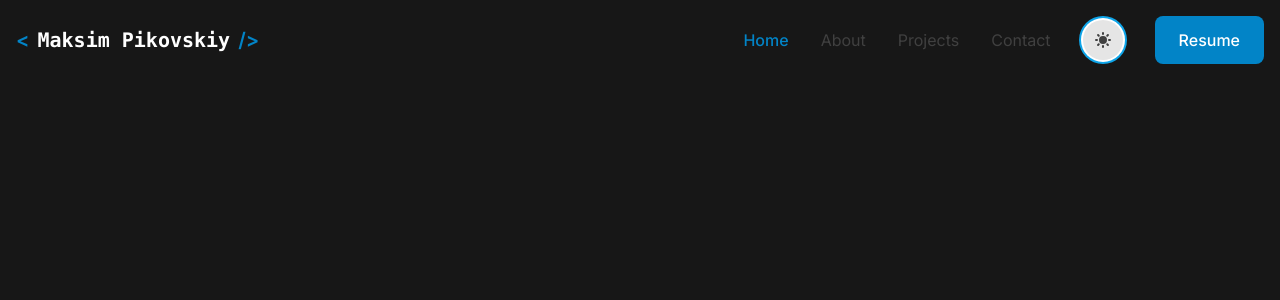
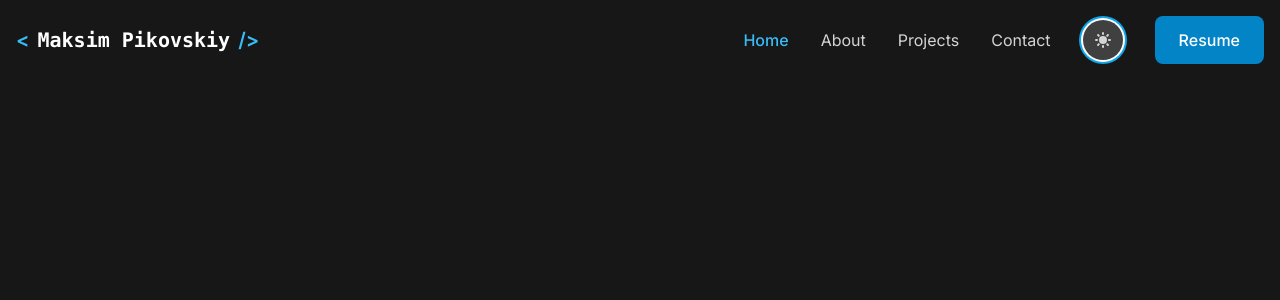
Before and after one commit to MaksimPikovskiy/MaksimPikovskiy.github.io, a Vue app: page / in a window 1280 px wide. Both pictures are taken after a click on the button "Toggle Theme". Shown: the top 300 px of the page. Built offline with nearby package versions, Linux system fonts and the light colour scheme.

Commit message:
Refactored HeaderComponent to use IconMenu and IconClose and ThemeToggle to use IconSun and IconMoon. Removed unused icon components. Fixed theme toggling by adding custom dark variant. Added cursor-pointer to every button.

```diff
--- a/src/assets/main.css
+++ b/src/assets/main.css
@@ -1,8 +1,12 @@
 @import url('https://fonts.googleapis.com/css2?family=Inter:wght@300;400;500;600;700&display=swap');
-@import "tailwindcss";
+@import 'tailwindcss';
+
+@custom-variant dark (&:where(.dark, .dark *));
 
 :root {
-  --font-sans: 'Inter', system-ui, -apple-system, BlinkMacSystemFont, 'Segoe UI', Roboto, 'Helvetica Neue', Arial, sans-serif;
+  --font-sans:
+    'Inter', system-ui, -apple-system, BlinkMacSystemFont, 'Segoe UI', Roboto, 'Helvetica Neue',
+    Arial, sans-serif;
   --font-mono: 'SF Mono', Menlo, Monaco, Consolas, 'Liberation Mono', 'Courier New', monospace;
 
   --transition-default: all 0.3s ease;
@@ -42,6 +46,10 @@ body {
   --color-primary-950: #082f49;
 }
 
+button {
+  @apply cursor-pointer;
+}
+
 .cta-button {
   @apply inline-flex items-center px-6 py-3 rounded-lg bg-primary-600 text-white font-medium transition-all hover:bg-primary-700 focus:outline-none focus:ring-2 focus:ring-primary-500 focus:ring-offset-2;
 }
--- /dev/null
+++ b/src/components/icons/IconClose.vue
@@ -0,0 +1,10 @@
+<template>
+  <svg class="w-6 h-6" fill="none" stroke="currentColor" viewBox="0 0 24 24">
+    <path
+      stroke-linecap="round"
+      stroke-linejoin="round"
+      stroke-width="2"
+      d="M6 18L18 6M6 6l12 12"
+    />
+  </svg>
+</template>
--- a/src/components/icons/IconCommunity.vue
+++ /dev/null
@@ -1,7 +0,0 @@
-<template>
-  <svg xmlns="http://www.w3.org/2000/svg" width="20" height="20" fill="currentColor">
-    <path
-      d="M15 4a1 1 0 1 0 0 2V4zm0 11v-1a1 1 0 0 0-1 1h1zm0 4l-.707.707A1 1 0 0 0 16 19h-1zm-4-4l.707-.707A1 1 0 0 0 11 14v1zm-4.707-1.293a1 1 0 0 0-1.414 1.414l1.414-1.414zm-.707.707l-.707-.707.707.707zM9 11v-1a1 1 0 0 0-.707.293L9 11zm-4 0h1a1 1 0 0 0-1-1v1zm0 4H4a1 1 0 0 0 1.707.707L5 15zm10-9h2V4h-2v2zm2 0a1 1 0 0 1 1 1h2a3 3 0 0 0-3-3v2zm1 1v6h2V7h-2zm0 6a1 1 0 0 1-1 1v2a3 3 0 0 0 3-3h-2zm-1 1h-2v2h2v-2zm-3 1v4h2v-4h-2zm1.707 3.293l-4-4-1.414 1.414 4 4 1.414-1.414zM11 14H7v2h4v-2zm-4 0c-.276 0-.525-.111-.707-.293l-1.414 1.414C5.42 15.663 6.172 16 7 16v-2zm-.707 1.121l3.414-3.414-1.414-1.414-3.414 3.414 1.414 1.414zM9 12h4v-2H9v2zm4 0a3 3 0 0 0 3-3h-2a1 1 0 0 1-1 1v2zm3-3V3h-2v6h2zm0-6a3 3 0 0 0-3-3v2a1 1 0 0 1 1 1h2zm-3-3H3v2h10V0zM3 0a3 3 0 0 0-3 3h2a1 1 0 0 1 1-1V0zM0 3v6h2V3H0zm0 6a3 3 0 0 0 3 3v-2a1 1 0 0 1-1-1H0zm3 3h2v-2H3v2zm1-1v4h2v-4H4zm1.707 4.707l.586-.586-1.414-1.414-.586.586 1.414 1.414z"
-    />
-  </svg>
-</template>
--- a/src/components/icons/IconDocumentation.vue
+++ /dev/null
@@ -1,7 +0,0 @@
-<template>
-  <svg xmlns="http://www.w3.org/2000/svg" width="20" height="17" fill="currentColor">
-    <path
-      d="M11 2.253a1 1 0 1 0-2 0h2zm-2 13a1 1 0 1 0 2 0H9zm.447-12.167a1 1 0 1 0 1.107-1.666L9.447 3.086zM1 2.253L.447 1.42A1 1 0 0 0 0 2.253h1zm0 13H0a1 1 0 0 0 1.553.833L1 15.253zm8.447.833a1 1 0 1 0 1.107-1.666l-1.107 1.666zm0-14.666a1 1 0 1 0 1.107 1.666L9.447 1.42zM19 2.253h1a1 1 0 0 0-.447-.833L19 2.253zm0 13l-.553.833A1 1 0 0 0 20 15.253h-1zm-9.553-.833a1 1 0 1 0 1.107 1.666L9.447 14.42zM9 2.253v13h2v-13H9zm1.553-.833C9.203.523 7.42 0 5.5 0v2c1.572 0 2.961.431 3.947 1.086l1.107-1.666zM5.5 0C3.58 0 1.797.523.447 1.42l1.107 1.666C2.539 2.431 3.928 2 5.5 2V0zM0 2.253v13h2v-13H0zm1.553 13.833C2.539 15.431 3.928 15 5.5 15v-2c-1.92 0-3.703.523-5.053 1.42l1.107 1.666zM5.5 15c1.572 0 2.961.431 3.947 1.086l1.107-1.666C9.203 13.523 7.42 13 5.5 13v2zm5.053-11.914C11.539 2.431 12.928 2 14.5 2V0c-1.92 0-3.703.523-5.053 1.42l1.107 1.666zM14.5 2c1.573 0 2.961.431 3.947 1.086l1.107-1.666C18.203.523 16.421 0 14.5 0v2zm3.5.253v13h2v-13h-2zm1.553 12.167C18.203 13.523 16.421 13 14.5 13v2c1.573 0 2.961.431 3.947 1.086l1.107-1.666zM14.5 13c-1.92 0-3.703.523-5.053 1.42l1.107 1.666C11.539 15.431 12.928 15 14.5 15v-2z"
-    />
-  </svg>
-</template>
--- /dev/null
+++ b/src/components/icons/IconMenu.vue
@@ -0,0 +1,10 @@
+<template>
+  <svg class="w-6 h-6" fill="none" stroke="currentColor" viewBox="0 0 24 24">
+    <path
+      stroke-linecap="round"
+      stroke-linejoin="round"
+      stroke-width="2"
+      d="M4 6h16M4 12h16M4 18h16"
+    />
+  </svg>
+</template>
--- /dev/null
+++ b/src/components/icons/IconMoon.vue
@@ -0,0 +1,5 @@
+<template>
+  <svg xmlns="http://www.w3.org/2000/svg" class="h-5 w-5" viewBox="0 0 20 20" fill="currentColor">
+    <path d="M17.293 13.293A8 8 0 016.707 2.707a8.001 8.001 0 1010.586 10.586z" />
+  </svg>
+</template>
--- /dev/null
+++ b/src/components/icons/IconSun.vue
@@ -0,0 +1,14 @@
+<template>
+  <svg
+    xmlns="http://www.w3.org/2000/svg"
+    class="h-5 w-5"
+    viewBox="0 0 20 20"
+    fill="currentColor"
+  >
+    <path
+      fill-rule="evenodd"
+      d="M10 2a1 1 0 011 1v1a1 1 0 11-2 0V3a1 1 0 011-1zm4 8a4 4 0 11-8 0 4 4 0 018 0zm-.464 4.95l.707.707a1 1 0 001.414-1.414l-.707-.707a1 1 0 00-1.414 1.414zm2.12-10.607a1 1 0 010 1.414l-.706.707a1 1 0 11-1.414-1.414l.707-.707a1 1 0 011.414 0zM17 11a1 1 0 100-2h-1a1 1 0 100 2h1zm-7 4a1 1 0 011 1v1a1 1 0 11-2 0v-1a1 1 0 011-1zM5.05 6.464A1 1 0 106.465 5.05l-.708-.707a1 1 0 00-1.414 1.414l.707.707zm1.414 8.486l-.707.707a1 1 0 01-1.414-1.414l.707-.707a1 1 0 011.414 1.414zM4 11a1 1 0 100-2H3a1 1 0 000 2h1z"
+      clip-rule="evenodd"
+    />
+  </svg>
+</template>
--- a/src/components/icons/IconSupport.vue
+++ /dev/null
@@ -1,7 +0,0 @@
-<template>
-  <svg xmlns="http://www.w3.org/2000/svg" width="20" height="20" fill="currentColor">
-    <path
-      d="M10 3.22l-.61-.6a5.5 5.5 0 0 0-7.666.105 5.5 5.5 0 0 0-.114 7.665L10 18.78l8.39-8.4a5.5 5.5 0 0 0-.114-7.665 5.5 5.5 0 0 0-7.666-.105l-.61.61z"
-    />
-  </svg>
-</template>
--- a/src/components/icons/IconTooling.vue
+++ /dev/null
@@ -1,19 +0,0 @@
-<!-- This icon is from <https://github.com/Templarian/MaterialDesign>, distributed under Apache 2.0 (https://www.apache.org/licenses/LICENSE-2.0) license-->
-<template>
-  <svg
-    xmlns="http://www.w3.org/2000/svg"
-    xmlns:xlink="http://www.w3.org/1999/xlink"
-    aria-hidden="true"
-    role="img"
-    class="iconify iconify--mdi"
-    width="24"
-    height="24"
-    preserveAspectRatio="xMidYMid meet"
-    viewBox="0 0 24 24"
-  >
-    <path
-      d="M20 18v-4h-3v1h-2v-1H9v1H7v-1H4v4h16M6.33 8l-1.74 4H7v-1h2v1h6v-1h2v1h2.41l-1.74-4H6.33M9 5v1h6V5H9m12.84 7.61c.1.22.16.48.16.8V18c0 .53-.21 1-.6 1.41c-.4.4-.85.59-1.4.59H4c-.55 0-1-.19-1.4-.59C2.21 19 2 18.53 2 18v-4.59c0-.32.06-.58.16-.8L4.5 7.22C4.84 6.41 5.45 6 6.33 6H7V5c0-.55.18-1 .57-1.41C7.96 3.2 8.44 3 9 3h6c.56 0 1.04.2 1.43.59c.39.41.57.86.57 1.41v1h.67c.88 0 1.49.41 1.83 1.22l2.34 5.39z"
-      fill="currentColor"
-    ></path>
-  </svg>
-</template>
--- a/src/components/layout/HeaderComponent.vue
+++ b/src/components/layout/HeaderComponent.vue
@@ -2,6 +2,8 @@
 import { inject, ref, onMounted, computed } from 'vue'
 import { routes } from '@/data/routes'
 import ThemeToggle from '@/components/ui/ThemeToggle.vue'
+import IconMenu from '@/components/icons/IconMenu.vue'
+import IconClose from '@/components/icons/IconClose.vue'
 
 const isDark = inject('isDark', ref(false))
 const toggleTheme = inject('toggleTheme', () => {})
@@ -72,22 +74,8 @@ onMounted(() => {
           @click="toggleMenu"
           aria-label="Toggle Menu"
         >
-          <svg class="w-6 h-6" fill="none" stroke="currentColor" viewBox="0 0 24 24">
-            <path
-              v-if="!isMenuOpen"
-              stroke-linecap="round"
-              stroke-linejoin="round"
-              stroke-width="2"
-              d="M4 6h16M4 12h16M4 18h16"
-            />
-            <path
-              v-else
-              stroke-linecap="round"
-              stroke-linejoin="round"
-              stroke-width="2"
-              d="M6 18L18 6M6 6l12 12"
-            />
-          </svg>
+          <IconMenu v-if="!isMenuOpen" />
+          <IconClose v-else />
         </button>
       </div>
     </div>
@@ -101,7 +89,7 @@ onMounted(() => {
           v-for="route in routes"
           :key="route.path"
           :to="route.path"
-          class="text-neutral-700 dark:text-neutral-300 py-2 px-4 block"
+          class="text-neutral-700 dark:text-neutral-300 hover:text-primary-600 dark:hover:text-primary-400 transition-colors py-2 px-4 block"
           active-class="text-primary-600 dark:text-primary-400 font-medium"
           @click="closeMenu"
         >
--- a/src/components/ui/ThemeToggle.vue
+++ b/src/components/ui/ThemeToggle.vue
@@ -1,4 +1,7 @@
 <script setup lang="ts">
+import IconSun from '@/components/icons/IconSun.vue'
+import IconMoon from '@/components/icons/IconMoon.vue'
+
 defineProps<{
   isDark: boolean
 }>()
@@ -16,30 +19,7 @@ const toggleTheme = () => {
     class="w-10 h-10 rounded-full flex items-center justify-center bg-neutral-200 dark:bg-neutral-700 text-neutral-700 dark:text-neutral-300 hover:bg-neutral-300 dark:hover:bg-neutral-600 transition-colors focus:outline-none focus:ring-2 focus:ring-primary-500 focus:ring-offset-2"
     aria-label="Toggle Theme"
   >
-    <!-- Sun icon -->
-    <svg
-      v-if="isDark"
-      xmlns="http://www.w3.org/2000/svg"
-      class="h-5 w-5"
-      viewBox="0 0 20 20"
-      fill="currentColor"
-    >
-      <path
-        fill-rule="evenodd"
-        d="M10 2a1 1 0 011 1v1a1 1 0 11-2 0V3a1 1 0 011-1zm4 8a4 4 0 11-8 0 4 4 0 018 0zm-.464 4.95l.707.707a1 1 0 001.414-1.414l-.707-.707a1 1 0 00-1.414 1.414zm2.12-10.607a1 1 0 010 1.414l-.706.707a1 1 0 11-1.414-1.414l.707-.707a1 1 0 011.414 0zM17 11a1 1 0 100-2h-1a1 1 0 100 2h1zm-7 4a1 1 0 011 1v1a1 1 0 11-2 0v-1a1 1 0 011-1zM5.05 6.464A1 1 0 106.465 5.05l-.708-.707a1 1 0 00-1.414 1.414l.707.707zm1.414 8.486l-.707.707a1 1 0 01-1.414-1.414l.707-.707a1 1 0 011.414 1.414zM4 11a1 1 0 100-2H3a1 1 0 000 2h1z"
-        clip-rule="evenodd"
-      />
-    </svg>
-
-    <!-- Moon icon -->
-    <svg
-      v-else
-      xmlns="http://www.w3.org/2000/svg"
-      class="h-5 w-5"
-      viewBox="0 0 20 20"
-      fill="currentColor"
-    >
-      <path d="M17.293 13.293A8 8 0 016.707 2.707a8.001 8.001 0 1010.586 10.586z" />
-    </svg>
+    <IconSun v-if="isDark" />
+    <IconMoon v-else />
   </button>
 </template>
```
Also changed, not shown: src/components/icons/IconEcosystem.vue (deleted, +0 -7 lines).
